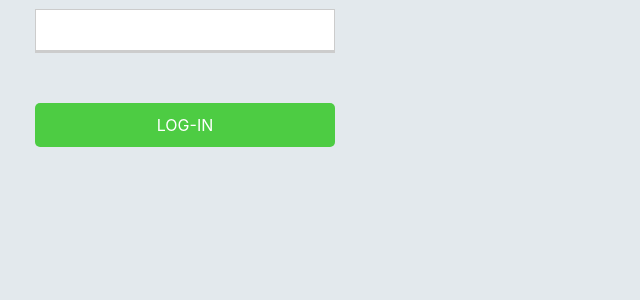
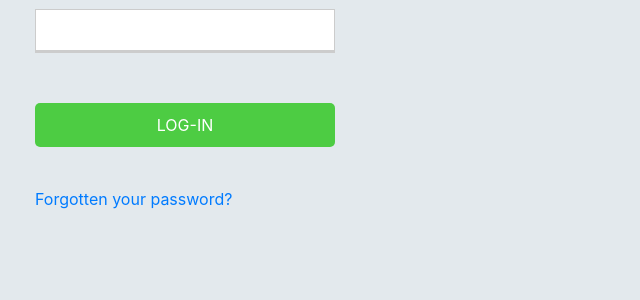
Before and after one commit to Mahdigh8/Educa, a Django app: page /accounts/login/?next=/accounts/password_change/ in a window 1280 px wide. Shown: the part 355-655 px from the top of the page, without its empty margins (0-640 px from the left). Run offline with Django 3.2, Linux system fonts and the light colour scheme; parts of the project's set-up code (start-up, migrations or seed data) failed here and were passed over; some libraries are stand-ins or nearby versions.

Commit message:
password change and reset added

```diff
--- a/courses/templates/registration/login.html
+++ b/courses/templates/registrations/login.html
@@ -15,6 +15,7 @@
 				<input type="hidden" name="next" value="{{ next }}" />
 				<p><input type="submit" value="Log-in"></p>
 			</form>
+			<a href="{% url 'password_reset'%}">Forgotten your password?</a>
 		</div>
 	</div>
 {% endblock %}
--- /dev/null
+++ b/courses/templates/registrations/password_change_done.html
@@ -0,0 +1,6 @@
+{% extends "base.html" %}
+{% block title %}Password changed{% endblock %}
+{% block content %}
+	<h1>Password changed</h1>
+	<p>Your password has been successfully changed.</p>
+{% endblock %}
--- /dev/null
+++ b/courses/templates/registrations/password_reset_complete.html
@@ -0,0 +1,6 @@
+{% extends "base.html" %}
+{% block title %}Password reset{% endblock %}
+{% block content %}
+	<h1>Password set</h1>
+	<p>Your password has been set. You can <a href="{% url 'login' %}">log in now</a></p>
+{% endblock %}
--- /dev/null
+++ b/courses/templates/registrations/password_reset_email.html
@@ -0,0 +1,2 @@
+Someone asked for password reset for email {{ email }}. Follow the link below:
+{{ protocol}}://{{ domain }}{% url 'password_reset_confirm' uidb64=uid token=token %}
--- a/educa/urls.py
+++ b/educa/urls.py
@@ -21,11 +21,31 @@ from django.urls import path, include
 from courses.views import CourseListView
 
 urlpatterns = [
-	path('accounts/login/', auth_views.LoginView.as_view(), name='login'),
-	path('accounts/logout/', auth_views.LogoutView.as_view(), name='logout'),
+    path('accounts/password_change/',
+        auth_views.PasswordChangeView.as_view(template_name="registrations/password_change_form.html"),
+        name='password_change'),
+    path('accounts/password_change/done/',
+        auth_views.PasswordChangeDoneView.as_view(template_name="registrations/password_change_done.html"),
+        name='password_change_done'),
+    path('accounts/password_reset/',
+        auth_views.PasswordResetView.as_view(
+                template_name="registrations/password_reset_form.html",
+                email_template_name='registrations/password_reset_email.html'),
+        name='password_reset'),
+    path('accounts/password_reset/done/',
+        auth_views.PasswordResetDoneView.as_view(template_name="registrations/password_reset_done.html"),
+        name='password_reset_done'),
+    path('accounts/reset/<uidb64>/<token>/',
+        auth_views.PasswordResetConfirmView.as_view(template_name="registrations/password_reset_confirm.html"),
+        name='password_reset_confirm'),
+    path('accounts/reset/done/',
+        auth_views.PasswordResetCompleteView.as_view(template_name="registrations/password_reset_complete.html"),
+        name='password_reset_complete'),
+	path('accounts/login/', auth_views.LoginView.as_view(template_name='registrations/login.html'), name='login'),
+	path('accounts/logout/', auth_views.LogoutView.as_view(template_name='registrations/logged_out.html'), name='logout'),
     path('admin/', admin.site.urls),
     path('course/', include('courses.urls'), name='courses'),
-    path('students/', include('students.urls')),
+    path('students/', include('students.urls'), name='students'),
     path('api/', include('courses.api.urls'), name='api'),
     path('profiles/', include('profiles.urls')),
     path('', CourseListView.as_view(), name='course_list'),
```
Also changed, not shown: courses/templates/registrations/password_change_form.html (added, +11 -0 lines), courses/templates/registrations/password_reset_confirm.html (added, +16 -0 lines), courses/templates/registrations/password_reset_done.html (added, +8 -0 lines), courses/templates/registrations/password_reset_form.html (added, +11 -0 lines), educa/settings.py (+4 -3 lines), courses/templates/registrations/logged_out.html (renamed from courses/templates/registration/logged_out.html).
